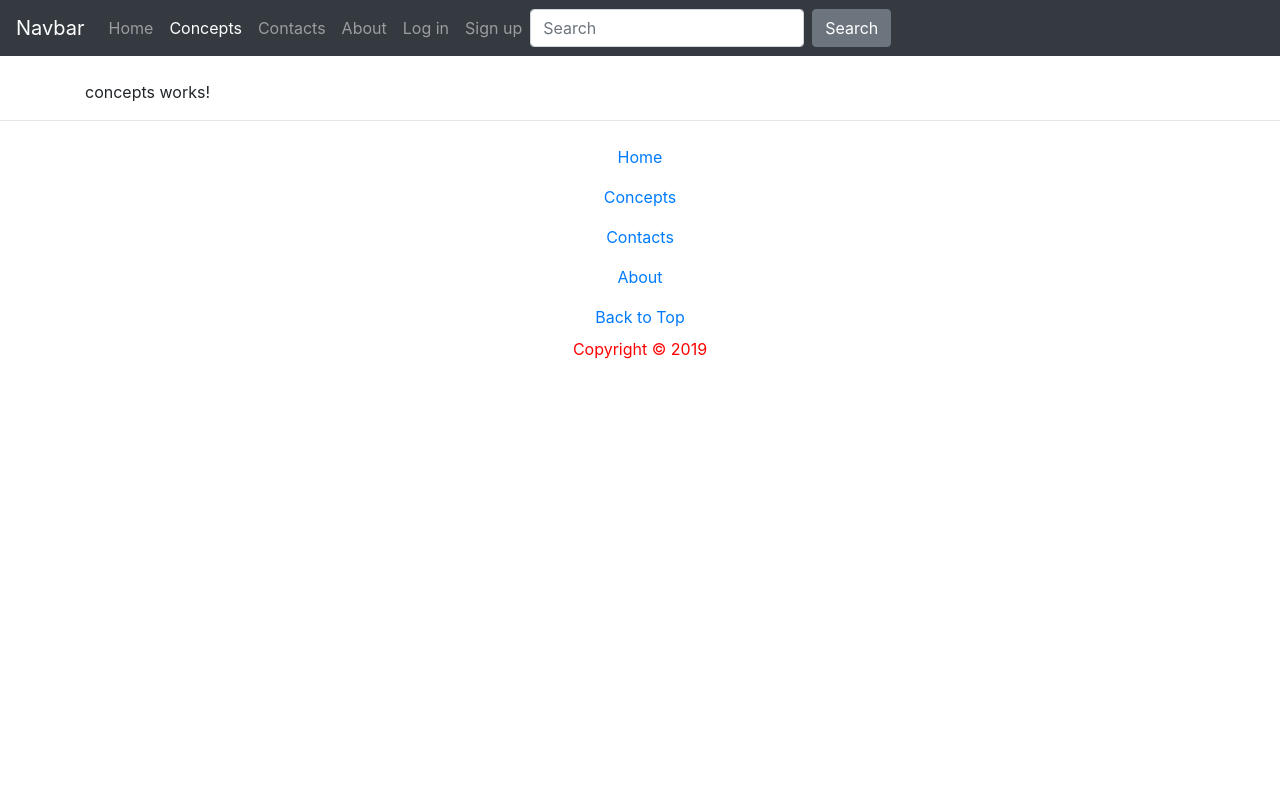
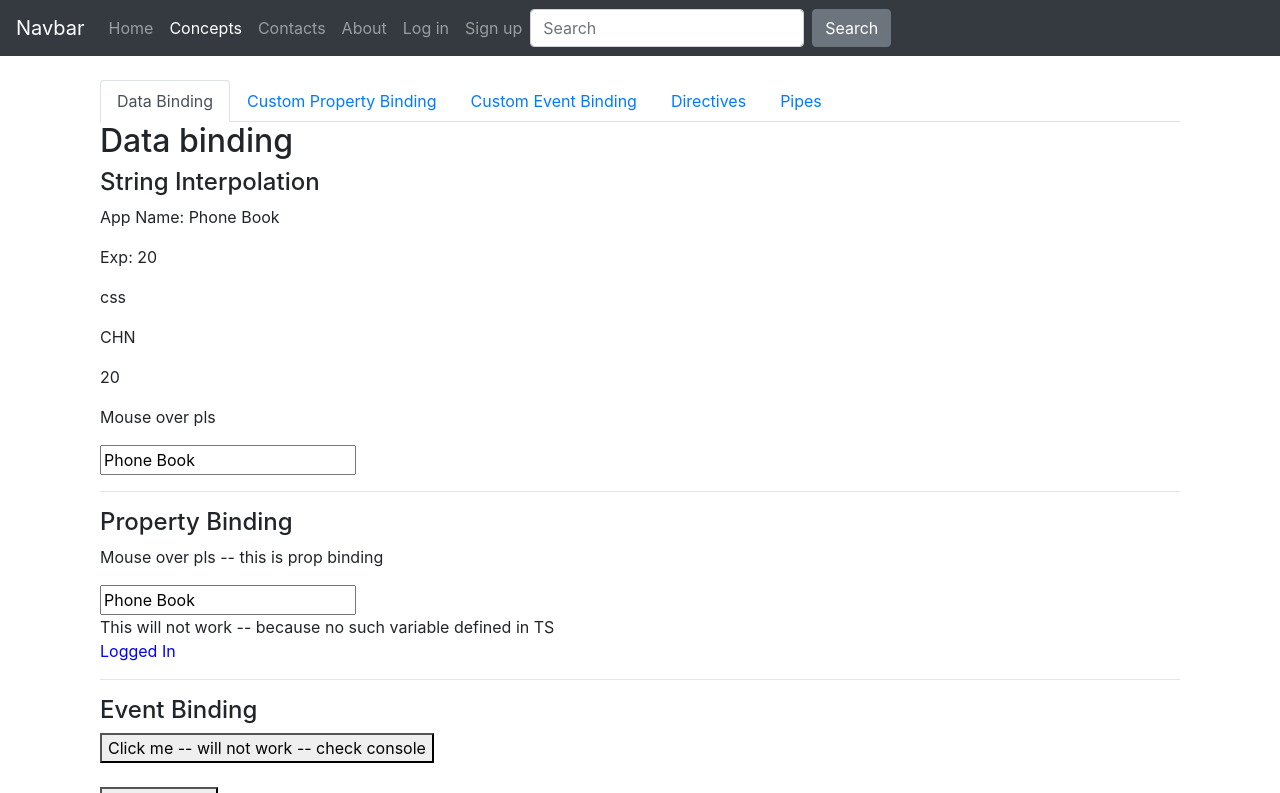
Before and after one commit to arunprabu/my-phone-book, an Angular app: page /concepts in a window 1280 px wide. Shown: the top 793 px of the page. Built offline with nearby package versions, Linux system fonts and the light colour scheme.

Commit message:
custom event

```diff
--- /dev/null
+++ b/src/app/concepts/ceb/ceb.component.html
@@ -0,0 +1,3 @@
+<div>
+  <button type="button" (click)="onGenReport()">Generate Report</button>
+</div>
--- /dev/null
+++ b/src/app/concepts/ceb/ceb.component.ts
@@ -0,0 +1,32 @@
+import { Component, OnInit, EventEmitter, Output } from '@angular/core';
+
+@Component({
+  selector: 'app-ceb',
+  templateUrl: './ceb.component.html',
+  styles: []
+})
+export class CebComponent implements OnInit {
+
+  //Step1: create an event using eventemitter
+  //Step2: specify the type of data we are sending to parent -- string
+  //Step3: Make this as custom Event.
+  @Output() myProfileLoaded = new EventEmitter<string>();
+
+  constructor() { }
+
+  ngOnInit() {
+
+  }
+
+  onGenReport(){
+    //ajax calls will go
+    // upon you receive the data , emit the event
+    setTimeout( () => {
+      //Step4: Send the data to parent by emitting event
+      this.myProfileLoaded.emit("Arun");
+      //Refer concepts.component.html for step 5
+    }, 5000);
+
+  }
+
+}
--- a/src/app/concepts/concepts.component.html
+++ b/src/app/concepts/concepts.component.html
@@ -1,3 +1,100 @@
-<p>
-  concepts works!
-</p>
+<div class="container-fluid">
+  <ul class="nav nav-tabs" id="myTab" role="tablist">
+    <li class="nav-item">
+      <a class="nav-link active" id="databinding-tab" data-toggle="tab" href="#databinding" role="tab"
+        aria-controls="home" aria-selected="true">Data Binding</a>
+    </li>
+
+    <li class="nav-item">
+      <a class="nav-link" id="cpb-tab" data-toggle="tab" href="#cpb" role="tab" aria-controls="contact"
+        aria-selected="false">Custom
+        Property Binding</a>
+    </li>
+
+    <li class="nav-item">
+      <a class="nav-link" id="ceb-tab" data-toggle="tab" href="#ceb" role="tab" aria-controls="contact"
+        aria-selected="false">Custom
+        Event Binding</a>
+    </li>
+
+    <li class="nav-item">
+      <a class="nav-link" id="sd-tab" data-toggle="tab" href="#sd" role="tab" aria-selected="false">
+        Directives</a>
+    </li>
+
+    <li class="nav-item">
+      <a class="nav-link" id="pipes-tab" data-toggle="tab" href="#pipes" role="tab" aria-selected="false">Pipes</a>
+    </li>
+  </ul>
+  <div class="tab-content" id="myTabContent">
+
+    <div class="tab-pane fade show active" id="databinding" role="tabpanel">
+      <h2>Data binding</h2>
+      <h4>String Interpolation</h4>
+      <p>App Name: {{myAppName}}</p>
+      <p>Exp: {{myExp}}</p>
+      <p>{{ skillList[1] }}</p>
+      <p>{{myProfile.city}}</p>
+      <p>{{getExp()}}</p>
+      <!-- the below are also string interpolation-->
+      <p title="{{myAppName}}">Mouse over pls</p>
+      <input type="text" value="{{myAppName}}">
+
+      <hr>
+      <h4>Property Binding</h4>
+      <p [title]="myAppName">Mouse over pls -- this is prop binding</p>
+      <input type="text" [value]="myAppName">
+
+      <div [ngClass]="blue">
+        This will not work -- because no such variable defined in TS
+      </div>
+
+      <div [ngClass]="{ 'blue': isAuth(), 'bold': false }">
+        Logged In
+      </div>
+
+      <!-- Todo: ngStyle -->
+
+      <hr>
+      <h4>Event Binding </h4>
+      <button type="button" onclick="onBtnClickHandler()">Click me -- will not work -- check console</button>
+      <br>
+      <br>
+      <button type="button" (click)="onBtnClickHandler($event)">Click me now</button>
+
+      <hr>
+      <h4>Two Way Binding</h4>
+      {{ devName }}
+      <br>
+      <input type="text" [value]="devName"> <!-- prop binding -->
+      <br>
+      <input type="text" value="{{devName}}">  <!-- String interpolation -->
+      <br>
+      <input type="text" [(ngModel)]="devName">
+    </div>
+
+    <!-- Custom Propery Binding -->
+    <div class="tab-pane fade" id="cpb" role="tabpanel">
+      <h2>Custom Prop Binding</h2>
+      <app-cpb></app-cpb>
+      <app-cpb [age]="30"></app-cpb>
+      <app-cpb [age]="50"></app-cpb>
+      <app-cpb [age]="getMyAge()"></app-cpb>
+    </div>
+
+    <div class="tab-pane fade" id="ceb" role="tabpanel">
+      <h2>CEB</h2>
+      <!-- step 5: listen on emitted event, check concepts.componenent.ts for the event callback -->
+      <app-ceb (myProfileLoaded)="onMyProfileLoadedHandler($event)"></app-ceb>
+    </div>
+
+    <div class="tab-pane fade" id="sd" role="tabpanel">
+      <h2>Structural Directives</h2>
+    </div>
+
+    <div class="tab-pane fade" id="pipes" role="tabpanel">
+      <h2>Pipes </h2>
+    </div>
+  </div>
+  <hr style="border: solid 1px black;">
+</div>
--- a/src/app/concepts/concepts.component.ts
+++ b/src/app/concepts/concepts.component.ts
@@ -3,13 +3,55 @@ import { Component, OnInit } from '@angular/core';
 @Component({
   selector: 'app-concepts',
   templateUrl: './concepts.component.html',
-  styles: []
+  styles: [
+    `
+    .bold{
+      font-weight: bold;
+    }`
+  ]
 })
 export class ConceptsComponent implements OnInit {
+
+  //ts
+  myAppName: string = "Phone Book";
+  myExp: number = 20;
+  skillList: Array<string> = [
+    'html', 'css', 'js'
+  ];
+
+  myProfile: Object = {
+    city: "CHN",
+    skills: this.skillList
+  }
+
+  devName: string = "Arun";
+
 
   constructor() { }
 
   ngOnInit() {
   }
 
+  getExp(){
+    return this.myExp;
+  }
+
+  isAuth(){
+    return true;
+  }
+
+  //for evt binding
+  onBtnClickHandler(evt ){
+    alert("testing click");
+    console.log(evt);
+  }
+
+  getMyAge(){
+    return 100;
+  }
+
+  //for custom event binding
+  onMyProfileLoadedHandler(event){
+    console.log(event);
+  }
 }
--- /dev/null
+++ b/src/app/concepts/cpb/cpb.component.html
@@ -0,0 +1,3 @@
+<div>
+  <p>{{myAge}}</p>
+</div>
--- /dev/null
+++ b/src/app/concepts/cpb/cpb.component.ts
@@ -0,0 +1,18 @@
+import { Component, OnInit, Input } from '@angular/core';
+
+@Component({
+  selector: 'app-cpb',
+  templateUrl: './cpb.component.html',
+  styles: []
+})
+export class CpbComponent implements OnInit {
+
+  //make it a custom property
+  @Input('age') myAge: number = 20; // with alias 'age' -- exposed to app-cpb tag
+
+  constructor() { }
+
+  ngOnInit() {
+  }
+
+}
--- a/src/index.html
+++ b/src/index.html
@@ -9,6 +9,9 @@
   <link rel="icon" type="image/x-icon" href="favicon.ico">
   <link rel="stylesheet" href="https://stackpath.bootstrapcdn.com/bootstrap/4.3.1/css/bootstrap.min.css" integrity="sha384-ggOyR0iXCbMQv3Xipma34MD+dH/1fQ784/j6cY/iJTQUOhcWr7x9JvoRxT2MZw1T" crossorigin="anonymous">
 
+  <script src="https://code.jquery.com/jquery-3.3.1.slim.min.js" integrity="sha384-q8i/X+965DzO0rT7abK41JStQIAqVgRVzpbzo5smXKp4YfRvH+8abtTE1Pi6jizo" crossorigin="anonymous"></script>
+  <script src="https://cdnjs.cloudflare.com/ajax/libs/popper.js/1.14.7/umd/popper.min.js" integrity="sha384-UO2eT0CpHqdSJQ6hJty5KVphtPhzWj9WO1clHTMGa3JDZwrnQq4sF86dIHNDz0W1" crossorigin="anonymous"></script>
+  <script src="https://stackpath.bootstrapcdn.com/bootstrap/4.3.1/js/bootstrap.min.js" integrity="sha384-JjSmVgyd0p3pXB1rRibZUAYoIIy6OrQ6VrjIEaFf/nJGzIxFDsf4x0xIM+B07jRM" crossorigin="anonymous"></script>
 </head>
 <body>
   <!-- Step1: What's app-root? -->
```
Also changed, not shown: src/app/app.module.ts (+8 -2 lines), DataBinding.txt (added), Possible Project Structures.txt (added), 2 other files (tests, documents, lock files or other folders).
